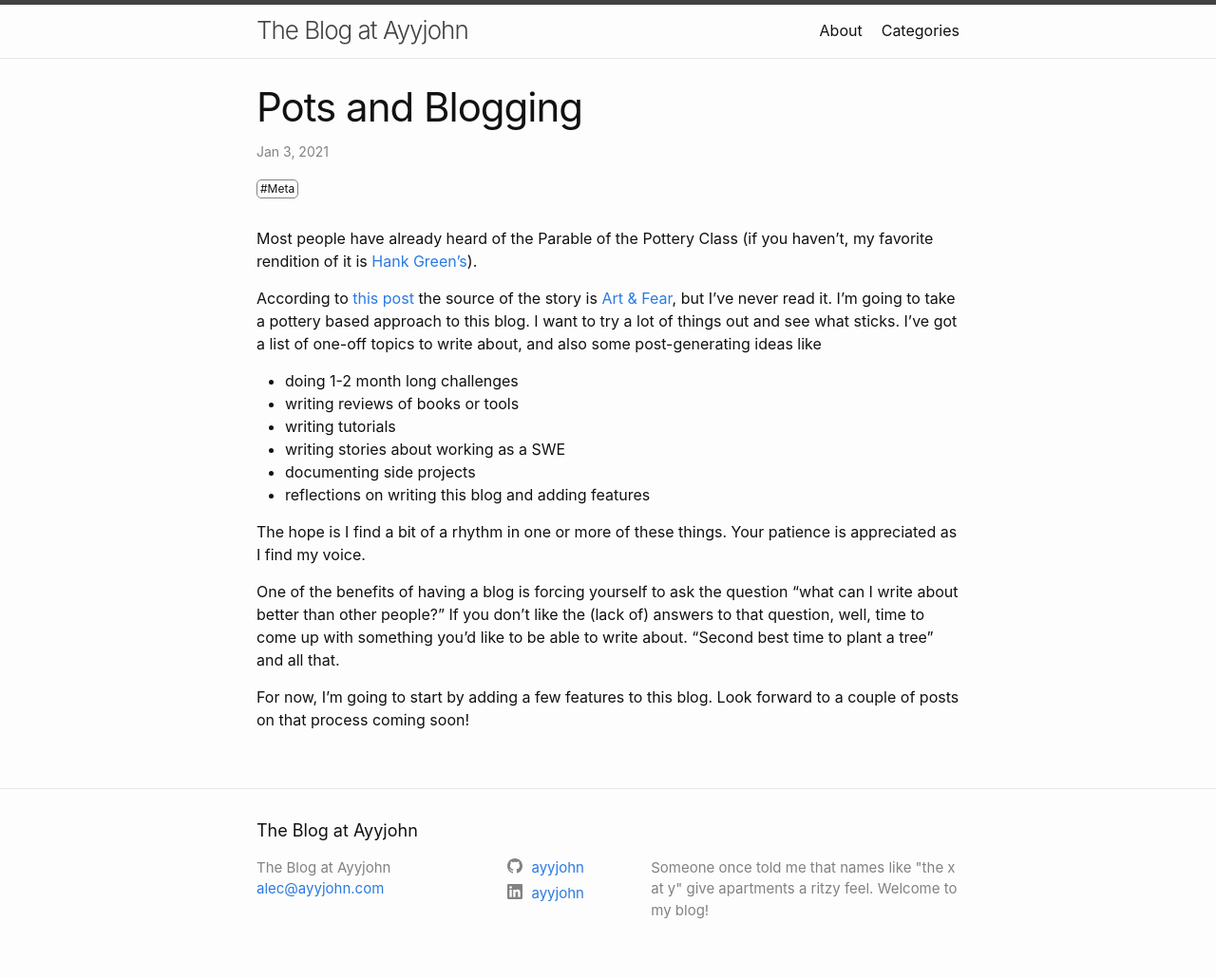
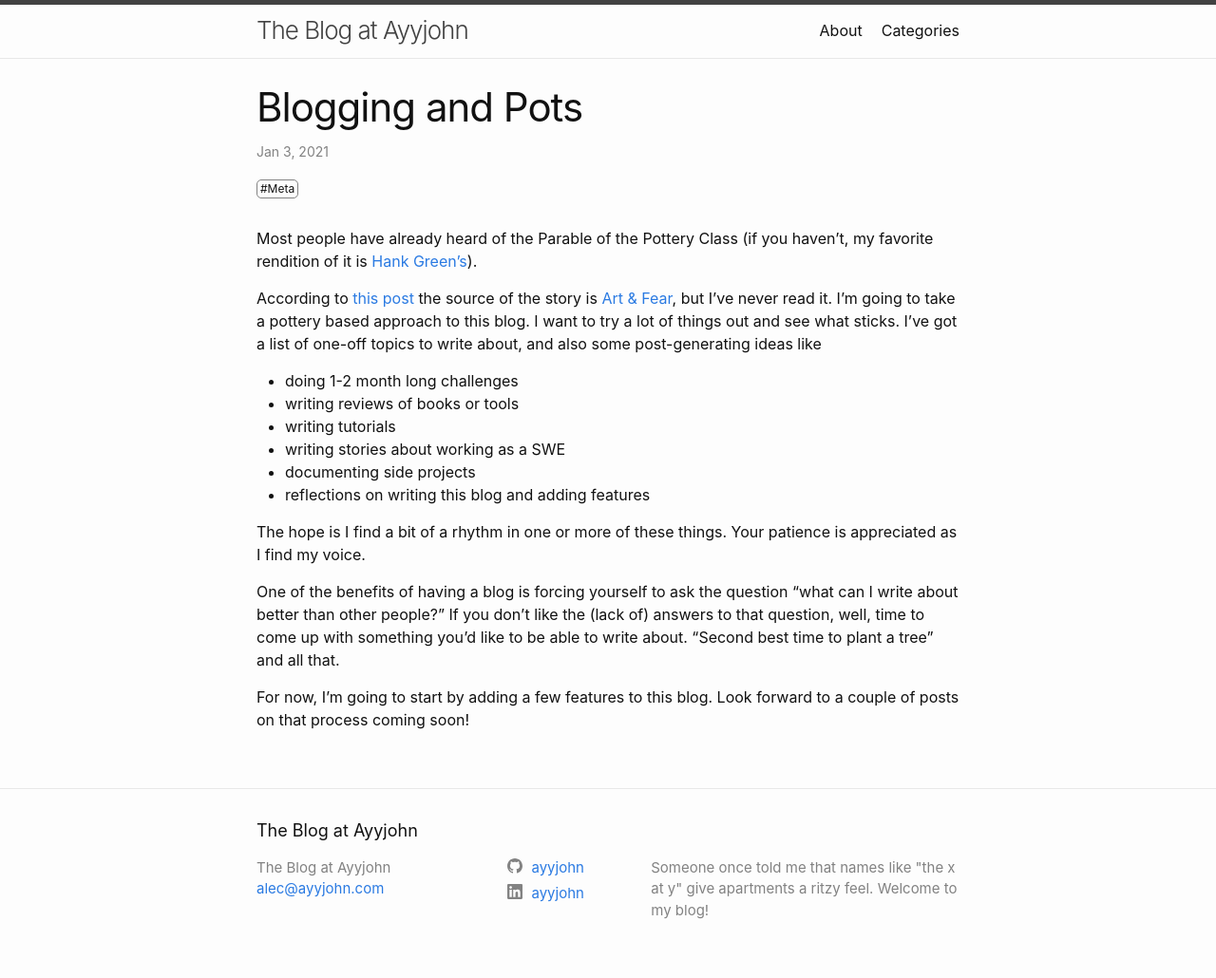
Before and after one commit to ayyjohn/ayyjohn.github.io, a Jekyll site: the page built from _posts/2021-01-03-blogging-and-pots.markdown, in a window 1280 px wide. Shown: the whole page at 95% size. Built offline with Jekyll 4.4.1, drawn with Linux system fonts in a browser that asks for light colours.

```diff
--- a/_posts/2021-01-03-pots-and-blogging.markdown
+++ b/_posts/2021-01-03-blogging-and-pots.markdown
@@ -1,6 +1,6 @@
 ---
 layout: post
-title:  "Pots and Blogging"
+title:  "Blogging and Pots"
 date:   2021-01-03 11:44:18 -0800
 permalink: /posts/:title
 categories: [meta]
```
